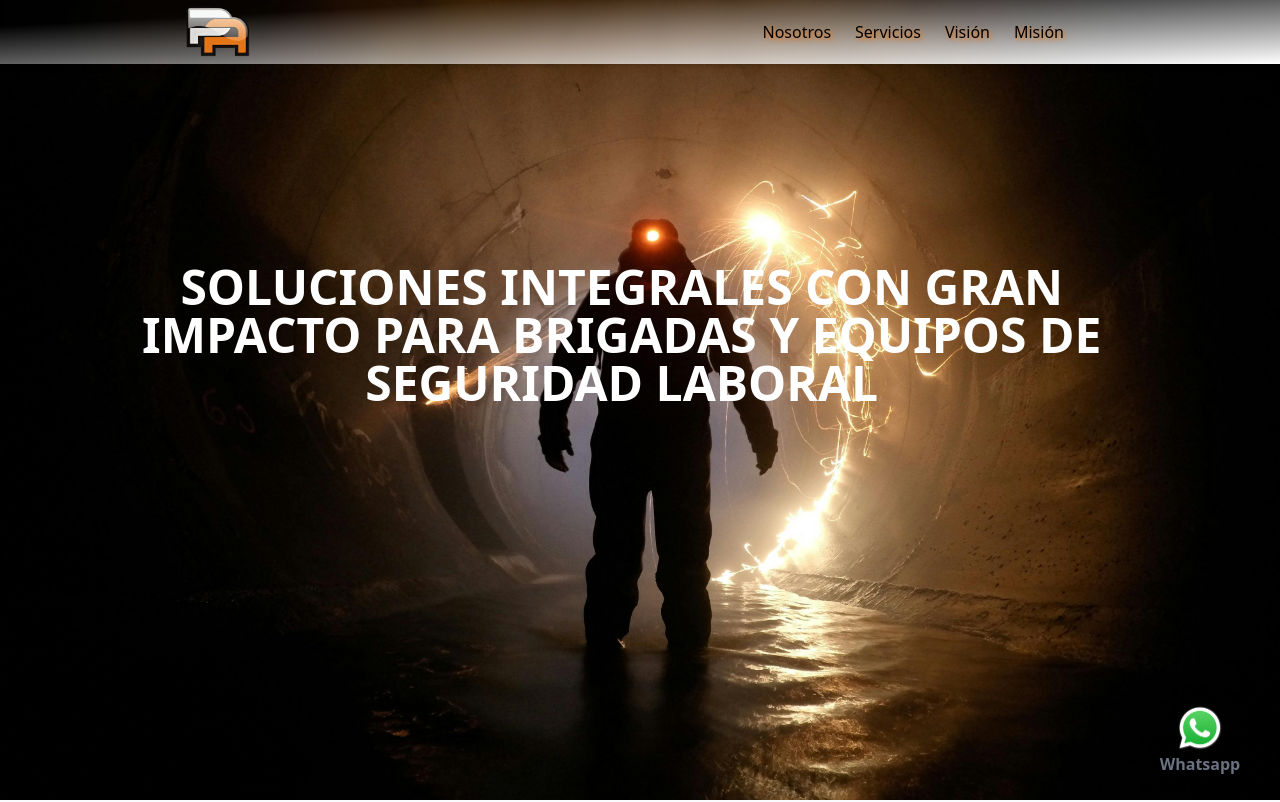
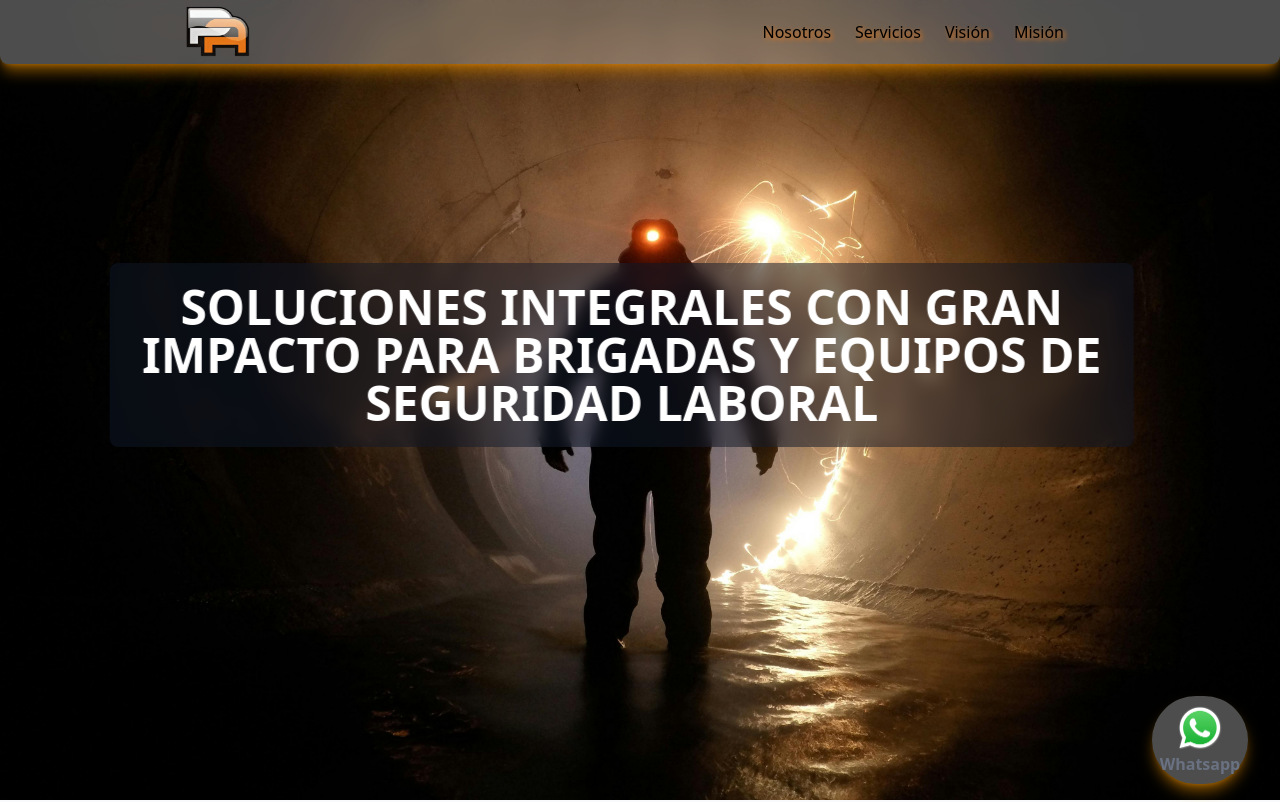
Before and after one commit to JoaquinFarah/paweb, a Next.js app: page / in a window 1280 px wide. Shown: the top 802 px of the page. Built offline with nearby package versions, Linux system fonts and the light colour scheme.

Commit message:
enhance Navbar and Whatsapp components with improved styling and backdrop blur effects; update About page for better text visibility and background integration

```diff
--- a/src/app/components/Navbar.tsx
+++ b/src/app/components/Navbar.tsx
@@ -7,7 +7,9 @@ const Navbar: React.FC = () => {
 
   return (
     // style={{ backgroundColor: '#e5771b' }}
-    <nav  className="bg-gradient-to-br from-20% to-white shadow-md fixed w-full z-50 backdrop-blur-sm">
+    // <nav  className="bg-gradient-to-br from-20% to-white shadow-md fixed w-full z-50 backdrop-blur-sm">
+    <nav  className="fixed w-full z-50 backdrop-blur-sm rounded-b-lg bg-white/30 shadow-lg shadow-amber-500/50 dark:shadow-lg dark:shadow-amber-800/80 hover:bg-white/50 transition duration-300 ease-in-out">
+
       <div className="w-full mx-0 px-1 sm:px-1 lg:px-2">
         <div className="flex justify-between items-center h-16">
 
--- a/src/app/components/Whatsapp.tsx
+++ b/src/app/components/Whatsapp.tsx
@@ -5,7 +5,7 @@ export default function Whatsapp() {
   return (
     <div className="fixed bottom-10 right-10 z-50 w-20 h-16">
       <div className="flex items-center justify-center">
-        <button type="button" className="inline-flex flex-col items-center justify-center p-2 hover:cursor-pointer group">
+        <button type="button" className="inline-flex flex-col items-center justify-center p-2 hover:cursor-pointer group backdrop-blur-sm bg-white/30 rounded-full shadow-lg shadow-amber-500/50 dark:shadow-lg dark:shadow-amber-800/80 hover:bg-white/50 transition duration-300 ease-in-out">
           <Image
             src="/whatsapp.png"
             alt="Icono"
--- a/src/app/page.tsx
+++ b/src/app/page.tsx
@@ -38,7 +38,7 @@ export default function Index() {
           className="absolute top-0 left-0 w-full h-full object-cover"
         />
 
-        <div className="absolute top-1/3 left-1/5 transform -translate-x-1/7 -translate-y-1 text-white text-5xl font-semibold text-center">
+        <div className="absolute top-1/3 left-1/5 transform -translate-x-1/7 -translate-y-1 text-white text-5xl font-semibold text-center rounded-lg bg-gray-900/50 p-5 backdrop-blur-sm">
           <p className="uppercase">Soluciones integrales con gran impacto para brigadas y equipos de seguridad laboral</p>
         </div>
       </div>
--- a/src/app/pages/about/page.tsx
+++ b/src/app/pages/about/page.tsx
@@ -8,7 +8,7 @@ export default function About() {
     <div>
       <Navbar />
       <Whatsapp />
-    <div className="relative h-screen bg-gray-50">
+    <div className="relative h-screen bg-gray-50 ">
             <Image
               src="/escalera.jpg"
               alt="Icono"
@@ -17,8 +17,8 @@ export default function About() {
               className="absolute top-0 left-0 w-full h-full object-cover"
             />
 
-            <div className="absolute top-1/3 left-1/5 transform -translate-x-1/7 -translate-y-1 text-white text-5xl font-semibold text-center">
-              <p className="uppercase">Impulsando el Éxito de tu Proyecto con Soluciones Prácticas</p>
+            <div className="absolute top-1/3 left-1/5 transform -translate-x-1/7 -translate-y-1 text-white text-5xl font-semibold text-center rounded-lg bg-gray-900/50 p-5 backdrop-blur-sm">
+              <p className="uppercase ">Impulsando el Éxito de tu Proyecto con Soluciones Prácticas</p>
             </div>
           </div>
 
```
